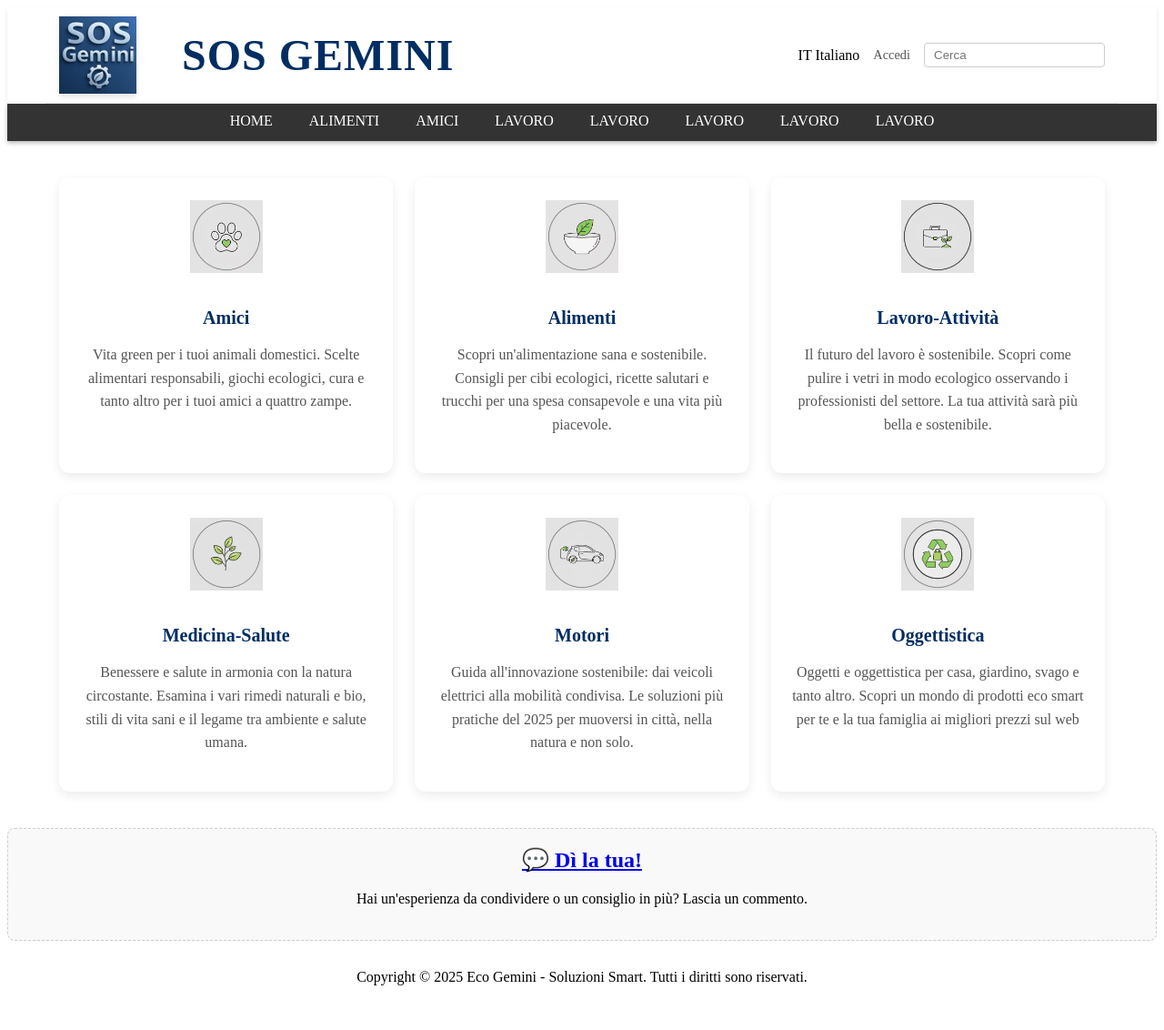
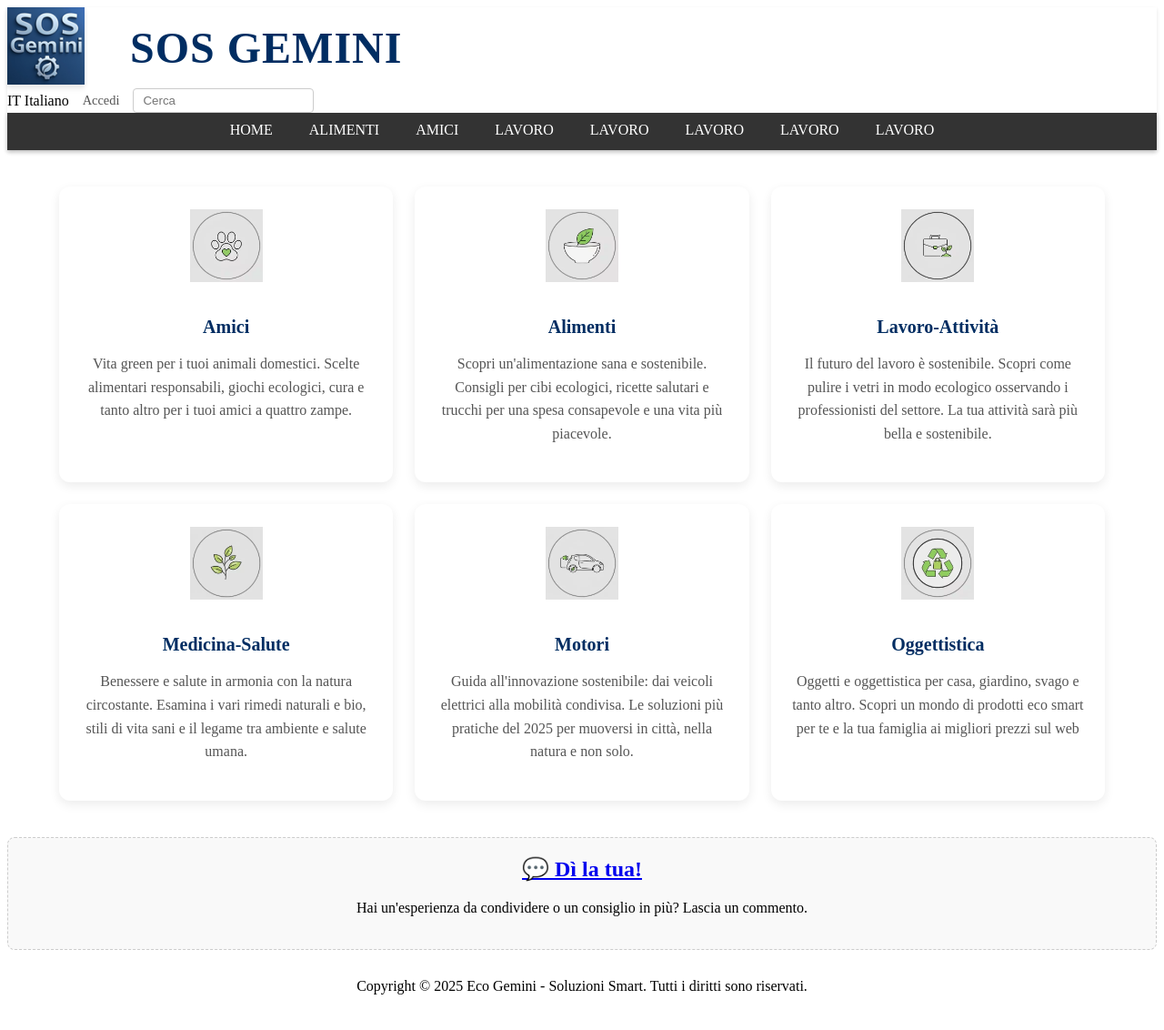
Before and after one commit to sosgemini/sosgemini.github.io, a Jekyll site: the page built from index.html, in a window 1280 px wide. Shown: the whole page at 91% size. Built offline with Jekyll 4.4.1, drawn with Linux system fonts in a browser that asks for light colours.

Commit message:
Update header.html

```diff
--- a/_includes/header.html
+++ b/_includes/header.html
@@ -1,9 +1,11 @@
 <header class="site-header">
-  <div class="header-top">
-    <div class="logo-title-block">
-      <img class="site-logo-img" src="{{ site.baseurl }}/immagini/SOS-96x96.png" alt="Logo SOS Gemini">
-      <span class="site-title-text">SOS Gemini</span>
-    </div>
+
+<div class="logo-title-block">
+  <a href="index.html" class="logo-link">
+    <img src="immagini/SOS-96x96.png" alt="Logo SOS Gemini" class="site-logo-img">
+  </a>
+  <span class="site-title-text">SOS Gemini</span>
+</div>
 
     <div class="utility-area">
       <span>IT Italiano</span>
```
